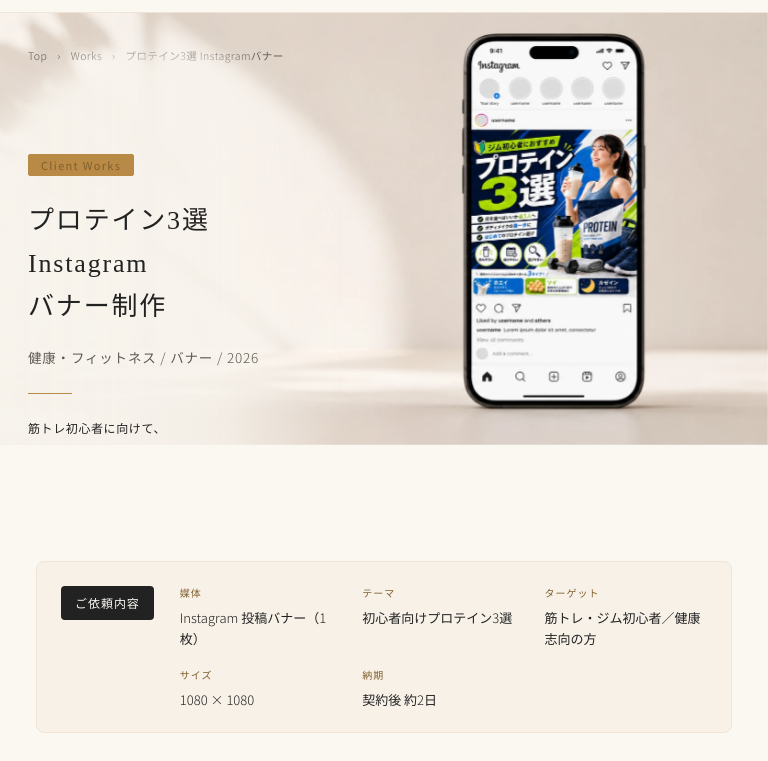
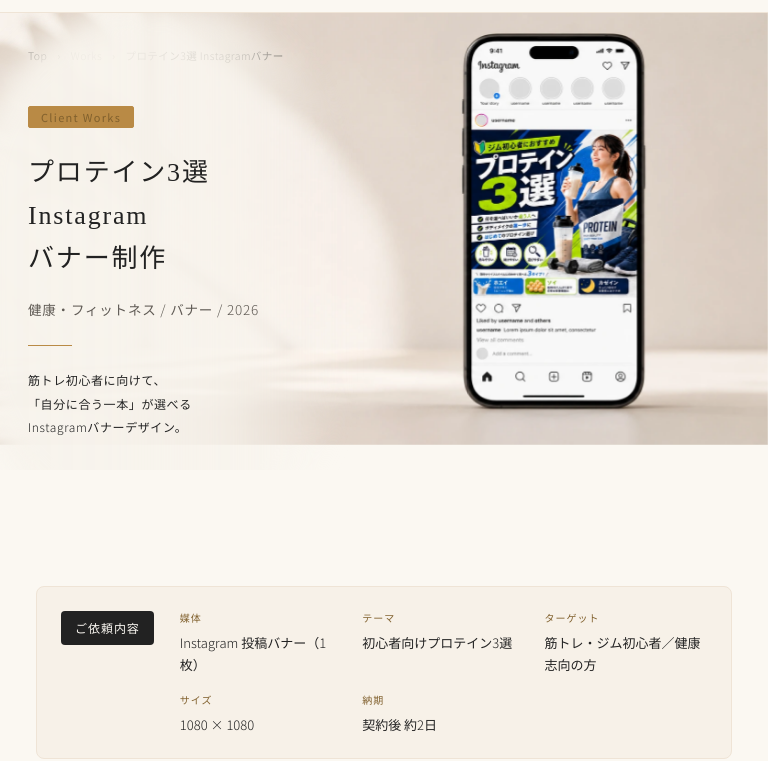
Before and after one commit to Yuki-Ren/portfolio, a plain HTML site: page work-client-01-protein-banner.html in a window 768 px wide. Shown: the part 63-824 px from the top of the page. Drawn offline with nearby package versions, Linux system fonts and the light colour scheme.

Commit message:
Refine tablet case hero and narrow mobile name layout

```diff
--- a/css/refresh.css
+++ b/css/refresh.css
@@ -175,3 +175,16 @@ main:focus { outline: none; }
   html { scroll-behavior: auto; }
   *, *::before, *::after { animation-duration: .01ms !important; animation-iteration-count: 1 !important; transition-duration: .01ms !important; scroll-behavior: auto !important; }
 }
+
+/* Let the existing protein case introduction fit at tablet widths. */
+@media (min-width: 768px) and (max-width: 1024px) {
+  .work-detail-protein-banner-page .work-detail-hero { aspect-ratio: auto; }
+  .work-detail-protein-banner-page .work-detail-hero-inner { height: auto; min-height: 56.25vw; padding-bottom: 32px; }
+  .work-detail-protein-banner-page .work-detail-hero-text { margin-top: 36px; }
+  .work-detail-protein-banner-page .work-detail-hero-visual { bottom: auto; height: auto; aspect-ratio: 16 / 9; }
+}
+
+@media (max-width: 359px) {
+  .intro-portrait { gap: 16px; }
+  .intro-portrait figcaption strong { font-size: 24px; white-space: nowrap; }
+}
```
